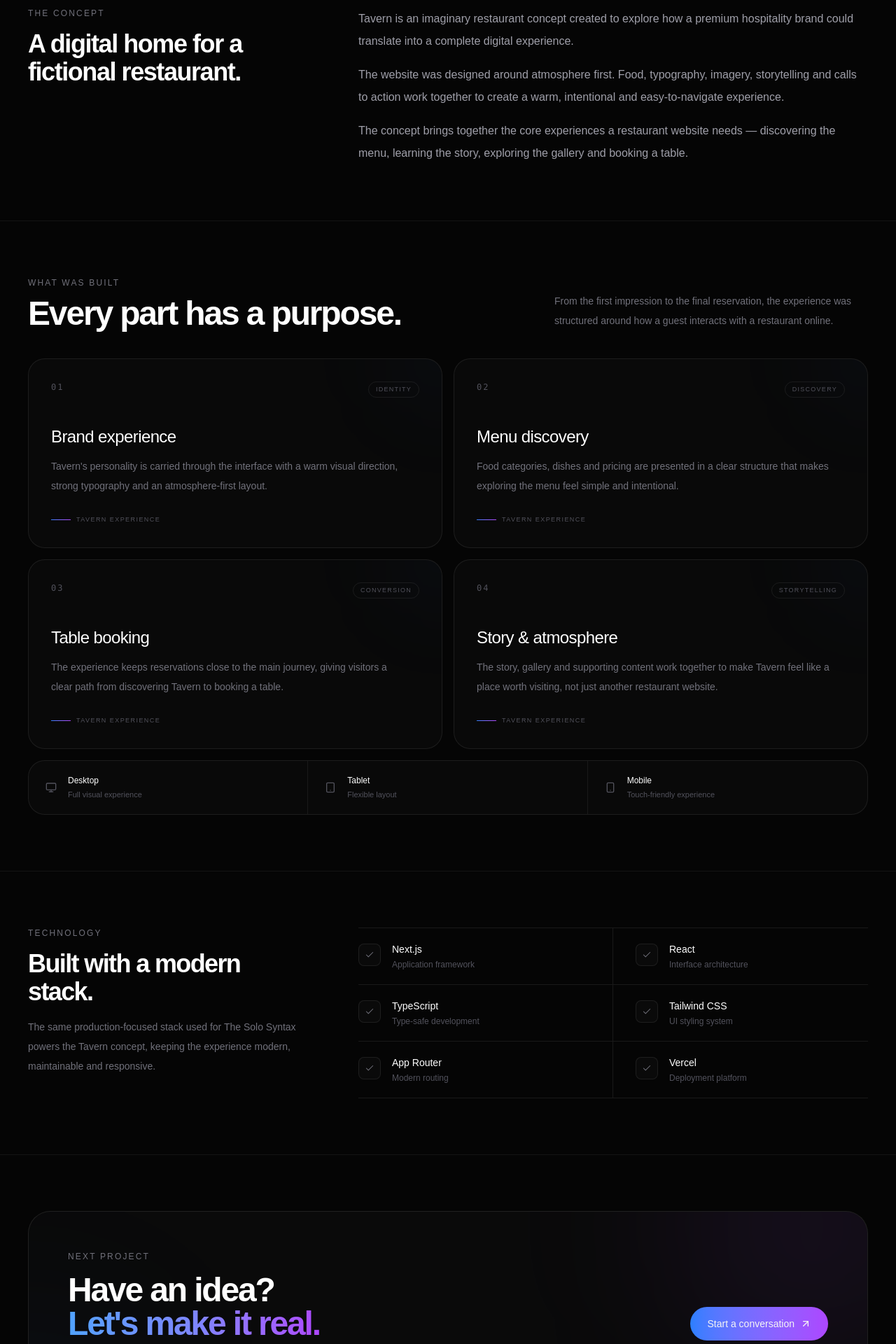
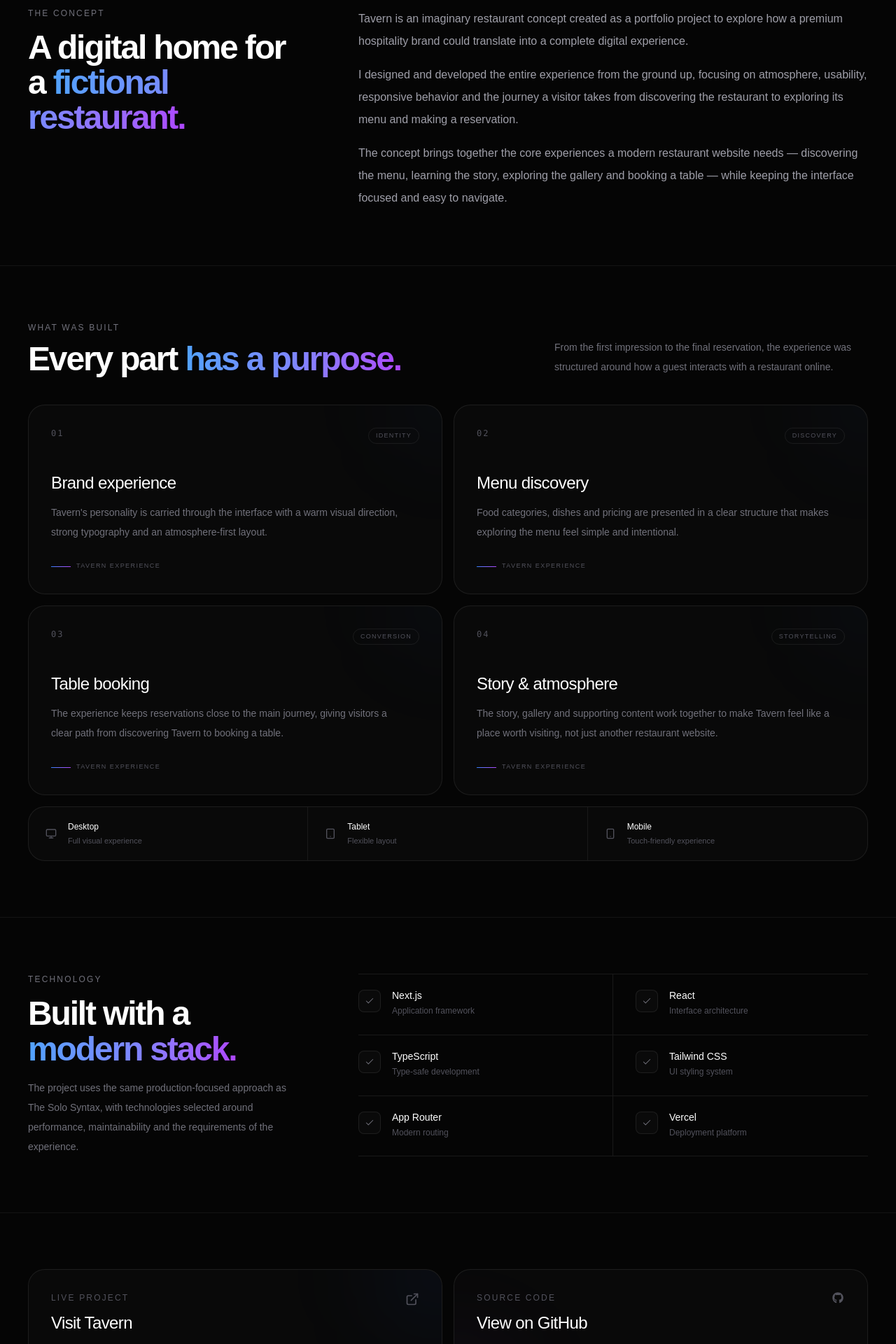
Before and after one commit to its-razahasnain/the-solo-syntax-web-portfolio, a Next.js app: page /projects/tavern in a window 1280 px wide. Shown: the part 880-2800 px from the top of the page at 70% size. Built offline with nearby package versions, Linux system fonts and the light colour scheme.

Commit message:
feat: refine Tavern case study headings

```diff
--- a/src/components/sections/tavern-case-study.tsx
+++ b/src/components/sections/tavern-case-study.tsx
@@ -1,5 +1,6 @@
 import Image from "next/image";
 import Link from "next/link";
+
 import {
   ArrowLeft,
   ArrowRight,
@@ -14,6 +15,9 @@ import {
   Tablet,
   Utensils,
 } from "lucide-react";
+
+import { FontAwesomeIcon } from "@fortawesome/react-fontawesome";
+import { faGithub } from "@fortawesome/free-brands-svg-icons";
 
 const details = [
   {
@@ -102,7 +106,6 @@ export function TavernCaseStudy() {
       {/* =========================================================
           HERO
       ========================================================= */}
-
       <section className="relative overflow-hidden border-b border-white/[0.06]">
         <div
           aria-hidden="true"
@@ -135,7 +138,6 @@ export function TavernCaseStudy() {
 
           <div className="mt-10 grid gap-10 lg:grid-cols-[0.88fr_1.12fr] lg:items-center lg:gap-14">
             {/* Hero copy */}
-
             <div>
               <div className="mb-5 flex items-center gap-3">
                 <span className="h-px w-8 bg-gradient-to-r from-blue-500 to-purple-500" />
@@ -161,7 +163,7 @@ export function TavernCaseStudy() {
 
               <div className="mt-7 flex flex-wrap items-center gap-5">
                 <a
-                  href="https://tavern-virid.vercel.app/"
+                  href="https://tavernrestaurant.vercel.app/"
                   target="_blank"
                   rel="noopener noreferrer"
                   className="group inline-flex items-center gap-2 rounded-full bg-gradient-to-r from-blue-500 to-purple-500 px-5 py-3 text-sm font-medium text-white transition-all duration-300 hover:opacity-90"
@@ -169,6 +171,20 @@ export function TavernCaseStudy() {
                   Visit live site
 
                   <ExternalLink className="h-4 w-4 transition-transform duration-300 group-hover:-translate-y-0.5 group-hover:translate-x-0.5" />
+                </a>
+
+                <a
+                  href="https://github.com/its-razahasnain/tavern"
+                  target="_blank"
+                  rel="noopener noreferrer"
+                  className="group inline-flex items-center gap-2 text-sm font-medium text-zinc-400 transition-colors duration-200 hover:text-white"
+                >
+                  View source
+
+                  <FontAwesomeIcon
+                    icon={faGithub}
+                    className="h-4 w-4 transition-transform duration-300 group-hover:-translate-y-0.5 group-hover:translate-x-0.5"
+                  />
                 </a>
 
                 <Link
@@ -183,7 +199,6 @@ export function TavernCaseStudy() {
             </div>
 
             {/* Tavern homepage mockup */}
-
             <div className="relative lg:pl-2">
               <div
                 aria-hidden="true"
@@ -192,7 +207,6 @@ export function TavernCaseStudy() {
 
               <div className="relative rotate-[1deg] overflow-hidden rounded-[1.5rem] border border-white/[0.12] bg-[#090a0d] shadow-2xl shadow-black/40 transition-transform duration-500 hover:rotate-0">
                 {/* Browser chrome */}
-
                 <div className="flex h-10 items-center gap-3 border-b border-white/[0.07] bg-white/[0.018] px-4 sm:h-11">
                   <div className="flex items-center gap-1.5">
                     <span className="h-2 w-2 rounded-full bg-white/15" />
@@ -202,7 +216,7 @@ export function TavernCaseStudy() {
 
                   <div className="mx-auto flex h-6 w-[58%] items-center justify-center rounded-md border border-white/[0.06] bg-black/20">
                     <span className="truncate font-mono text-[8px] text-zinc-600">
-                      tavern-virid.vercel.app
+                      tavernrestaurant.vercel.app
                     </span>
                   </div>
 
@@ -210,7 +224,6 @@ export function TavernCaseStudy() {
                 </div>
 
                 {/* Actual Tavern hero */}
-
                 <div className="relative h-[255px] overflow-hidden sm:h-[320px] lg:h-[365px]">
                   <Image
                     src="/projects/tavern/tavern-hero.webp"
@@ -228,7 +241,6 @@ export function TavernCaseStudy() {
                   <div className="absolute inset-x-0 top-0 h-24 bg-gradient-to-b from-black/40 to-transparent" />
 
                   {/* Mini Tavern navbar */}
-
                   <div className="relative z-10 flex items-center justify-between px-5 py-4 sm:px-7">
                     <span className="font-serif text-sm font-medium tracking-[0.04em] text-white sm:text-base">
                       TAVERN
@@ -250,7 +262,6 @@ export function TavernCaseStudy() {
                   </div>
 
                   {/* Mini Tavern hero content */}
-
                   <div className="relative z-10 flex h-[calc(100%-60px)] items-center px-6 sm:px-10">
                     <div className="max-w-md">
                       <p className="text-[7px] uppercase tracking-[0.26em] text-white/65 sm:text-[8px]">
@@ -286,7 +297,6 @@ export function TavernCaseStudy() {
                 </div>
 
                 {/* Browser footer */}
-
                 <div className="flex items-center justify-between border-t border-white/[0.07] px-4 py-2.5">
                   <div className="flex items-center gap-2">
                     <span className="h-1.5 w-1.5 rounded-full bg-emerald-400/60" />
@@ -305,7 +315,6 @@ export function TavernCaseStudy() {
           </div>
 
           {/* Project details */}
-
           <div className="mt-10 grid border-y border-white/[0.07] sm:grid-cols-4 sm:divide-x sm:divide-white/[0.07]">
             {details.map((detail) => {
               const Icon = detail.icon;
@@ -339,7 +348,6 @@ export function TavernCaseStudy() {
       {/* =========================================================
           OVERVIEW
       ========================================================= */}
-
       <section className="relative border-b border-white/[0.06]">
         <div className="mx-auto grid max-w-[1440px] gap-8 px-5 py-14 sm:px-8 sm:py-16 lg:grid-cols-[0.7fr_1.3fr] lg:gap-20 lg:px-10 lg:py-20">
           <div>
@@ -347,29 +355,33 @@ export function TavernCaseStudy() {
               The concept
             </p>
 
-            <h2 className="mt-4 max-w-sm text-3xl font-semibold tracking-[-0.04em] text-white sm:text-4xl">
-              A digital home for a fictional restaurant.
+            <h2 className="mt-4 max-w-lg text-3xl font-semibold leading-[1.05] tracking-[-0.045em] text-white sm:text-4xl lg:text-5xl">
+              A digital home for a{" "}
+              <span className="bg-gradient-to-r from-blue-400 via-indigo-400 to-purple-500 bg-clip-text text-transparent">
+                fictional restaurant.
+              </span>
             </h2>
           </div>
 
           <div className="max-w-3xl space-y-4 text-[15px] leading-7 text-zinc-400 sm:text-base sm:leading-8">
             <p>
-              Tavern is an imaginary restaurant concept created to explore how
-              a premium hospitality brand could translate into a complete
-              digital experience.
+              Tavern is an imaginary restaurant concept created as a portfolio
+              project to explore how a premium hospitality brand could
+              translate into a complete digital experience.
             </p>
 
             <p>
-              The website was designed around atmosphere first. Food,
-              typography, imagery, storytelling and calls to action work
-              together to create a warm, intentional and easy-to-navigate
-              experience.
+              I designed and developed the entire experience from the ground
+              up, focusing on atmosphere, usability, responsive behavior and
+              the journey a visitor takes from discovering the restaurant to
+              exploring its menu and making a reservation.
             </p>
 
             <p>
-              The concept brings together the core experiences a restaurant
-              website needs — discovering the menu, learning the story,
-              exploring the gallery and booking a table.
+              The concept brings together the core experiences a modern
+              restaurant website needs — discovering the menu, learning the
+              story, exploring the gallery and booking a table — while keeping
+              the interface focused and easy to navigate.
             </p>
           </div>
         </div>
@@ -378,7 +390,6 @@ export function TavernCaseStudy() {
       {/* =========================================================
           WHAT WAS BUILT
       ========================================================= */}
-
       <section className="relative border-b border-white/[0.06]">
         <div className="mx-auto max-w-[1440px] px-5 py-14 sm:px-8 sm:py-16 lg:px-10 lg:py-20">
           <div className="mb-10 grid gap-5 lg:grid-cols-[0.8fr_0.7fr] lg:items-end lg:justify-between">
@@ -387,8 +398,11 @@ export function TavernCaseStudy() {
                 What was built
               </p>
 
-              <h2 className="max-w-2xl text-3xl font-semibold tracking-[-0.045em] text-white sm:text-4xl lg:text-5xl">
-                Every part has a purpose.
+              <h2 className="max-w-2xl text-3xl font-semibold leading-[1.05] tracking-[-0.045em] text-white sm:text-4xl lg:text-5xl">
+                Every part{" "}
+                <span className="bg-gradient-to-r from-blue-400 via-indigo-400 to-purple-500 bg-clip-text text-transparent">
+                  has a purpose.
+                </span>
               </h2>
             </div>
 
@@ -440,7 +454,6 @@ export function TavernCaseStudy() {
           </div>
 
           {/* Responsive experience */}
-
           <div className="mt-4 overflow-hidden rounded-[1.5rem] border border-white/[0.08] bg-white/[0.02]">
             <div className="grid sm:grid-cols-3 sm:divide-x sm:divide-white/[0.07]">
               <div className="flex items-center gap-4 border-b border-white/[0.07] px-6 py-5 sm:border-b-0">
@@ -486,7 +499,6 @@ export function TavernCaseStudy() {
       {/* =========================================================
           TECHNOLOGY
       ========================================================= */}
-
       <section className="relative border-b border-white/[0.06]">
         <div className="mx-auto max-w-[1440px] px-5 py-14 sm:px-8 sm:py-16 lg:px-10 lg:py-20">
           <div className="grid gap-10 lg:grid-cols-[0.7fr_1.3fr] lg:gap-20">
@@ -495,14 +507,17 @@ export function TavernCaseStudy() {
                 Technology
               </p>
 
-              <h2 className="mt-4 max-w-md text-3xl font-semibold tracking-[-0.045em] text-white sm:text-4xl">
-                Built with a modern stack.
+              <h2 className="mt-4 max-w-md text-3xl font-semibold leading-[1.05] tracking-[-0.045em] text-white sm:text-4xl lg:text-5xl">
+                Built with a{" "}
+                <span className="bg-gradient-to-r from-blue-400 via-indigo-400 to-purple-500 bg-clip-text text-transparent">
+                  modern stack.
+                </span>
               </h2>
 
               <p className="mt-4 max-w-sm text-sm leading-7 text-zinc-500">
-                The same production-focused stack used for The Solo Syntax
-                powers the Tavern concept, keeping the experience modern,
-                maintainable and responsive.
+                The project uses the same production-focused approach as The
+                Solo Syntax, with technologies selected around performance,
+                maintainability and the requirements of the experience.
               </p>
             </div>
 
@@ -540,9 +555,98 @@ export function TavernCaseStudy() {
       </section>
 
       {/* =========================================================
+          PROJECT LINKS
+      ========================================================= */}
+      <section className="relative border-b border-white/[0.06]">
+        <div className="mx-auto max-w-[1440px] px-5 py-14 sm:px-8 sm:py-16 lg:px-10 lg:py-20">
+          <div className="grid gap-4 sm:grid-cols-2">
+            <a
+              href="https://tavernrestaurant.vercel.app/"
+              target="_blank"
+              rel="noopener noreferrer"
+              className="group relative overflow-hidden rounded-[1.5rem] border border-white/[0.08] bg-white/[0.02] p-6 transition-all duration-300 hover:-translate-y-0.5 hover:border-white/[0.13] hover:bg-white/[0.03] sm:p-8"
+            >
+              <div
+                aria-hidden="true"
+                className="pointer-events-none absolute right-[-100px] top-[-100px] h-52 w-52 rounded-full bg-blue-500/[0.05] blur-3xl"
+              />
+
+              <div className="relative flex items-start justify-between gap-5">
+                <div>
+                  <p className="text-xs font-medium uppercase tracking-[0.18em] text-zinc-600">
+                    Live project
+                  </p>
+
+                  <h3 className="mt-3 text-xl font-medium tracking-tight text-white sm:text-2xl">
+                    Visit Tavern
+                  </h3>
+
+                  <p className="mt-2 max-w-md text-sm leading-6 text-zinc-500">
+                    Explore the complete responsive restaurant experience in
+                    the browser.
+                  </p>
+                </div>
+
+                <ExternalLink className="h-5 w-5 shrink-0 text-zinc-600 transition-transform duration-300 group-hover:-translate-y-0.5 group-hover:translate-x-0.5 group-hover:text-white" />
+              </div>
+
+              <div className="relative mt-7 flex items-center gap-2">
+                <span className="h-px w-7 bg-gradient-to-r from-blue-500 to-purple-500 transition-all duration-300 group-hover:w-12" />
+
+                <span className="font-mono text-[9px] uppercase tracking-[0.14em] text-zinc-600">
+                  tavernrestaurant.vercel.app
+                </span>
+              </div>
+            </a>
+
+            <a
+              href="https://github.com/its-razahasnain/tavern"
+              target="_blank"
+              rel="noopener noreferrer"
+              className="group relative overflow-hidden rounded-[1.5rem] border border-white/[0.08] bg-white/[0.02] p-6 transition-all duration-300 hover:-translate-y-0.5 hover:border-white/[0.13] hover:bg-white/[0.03] sm:p-8"
+            >
+              <div
+                aria-hidden="true"
+                className="pointer-events-none absolute bottom-[-100px] left-[-100px] h-52 w-52 rounded-full bg-purple-500/[0.05] blur-3xl"
+              />
+
+              <div className="relative flex items-start justify-between gap-5">
+                <div>
+                  <p className="text-xs font-medium uppercase tracking-[0.18em] text-zinc-600">
+                    Source code
+                  </p>
+
+                  <h3 className="mt-3 text-xl font-medium tracking-tight text-white sm:text-2xl">
+                    View on GitHub
+                  </h3>
+
+                  <p className="mt-2 max-w-md text-sm leading-6 text-zinc-500">
+                    Browse the codebase and implementation behind the Tavern
+                    concept.
+                  </p>
+                </div>
+
+                <FontAwesomeIcon
+                  icon={faGithub}
+                  className="h-5 w-5 shrink-0 text-zinc-600 transition-transform duration-300 group-hover:-translate-y-0.5 group-hover:translate-x-0.5 group-hover:text-white"
+                />
+              </div>
+
+              <div className="relative mt-7 flex items-center gap-2">
+                <span className="h-px w-7 bg-gradient-to-r from-blue-500 to-purple-500 transition-all duration-300 group-hover:w-12" />
+
+                <span className="font-mono text-[9px] uppercase tracking-[0.14em] text-zinc-600">
+                  its-razahasnain / tavern
+                </span>
+              </div>
+            </a>
+          </div>
+        </div>
+      </section>
+
+      {/* =========================================================
           CTA
       ========================================================= */}
-
       <section className="relative">
         <div className="mx-auto max-w-[1440px] px-5 py-14 sm:px-8 sm:py-16 lg:px-10 lg:py-20">
           <div className="relative overflow-hidden rounded-[2rem] border border-white/[0.09] bg-white/[0.025] px-6 py-11 sm:px-10 sm:py-14 lg:px-14">
--- a/src/lib/constants.ts
+++ b/src/lib/constants.ts
@@ -84,7 +84,7 @@ export const projects = [
       "A full-stack restaurant website concept built to show how menus, reservations and a stronger digital presence can work together.",
     variant: "tavern",
     href: "/projects/tavern",
-    liveUrl: "https://tavern-virid.vercel.app/",
+    liveUrl: "https://tavernrestaurant.vercel.app/",
     status: "live",
   },
   {
```
